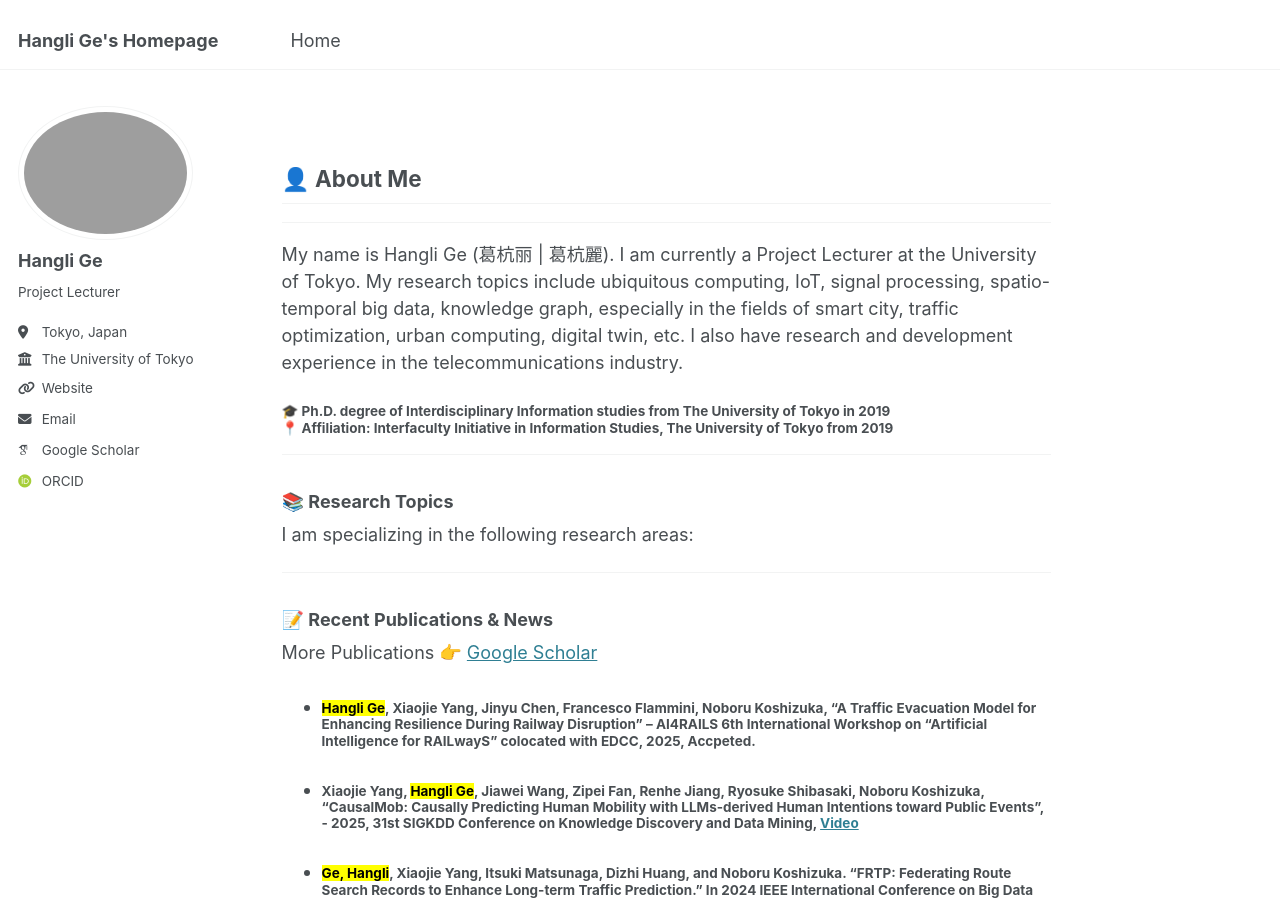
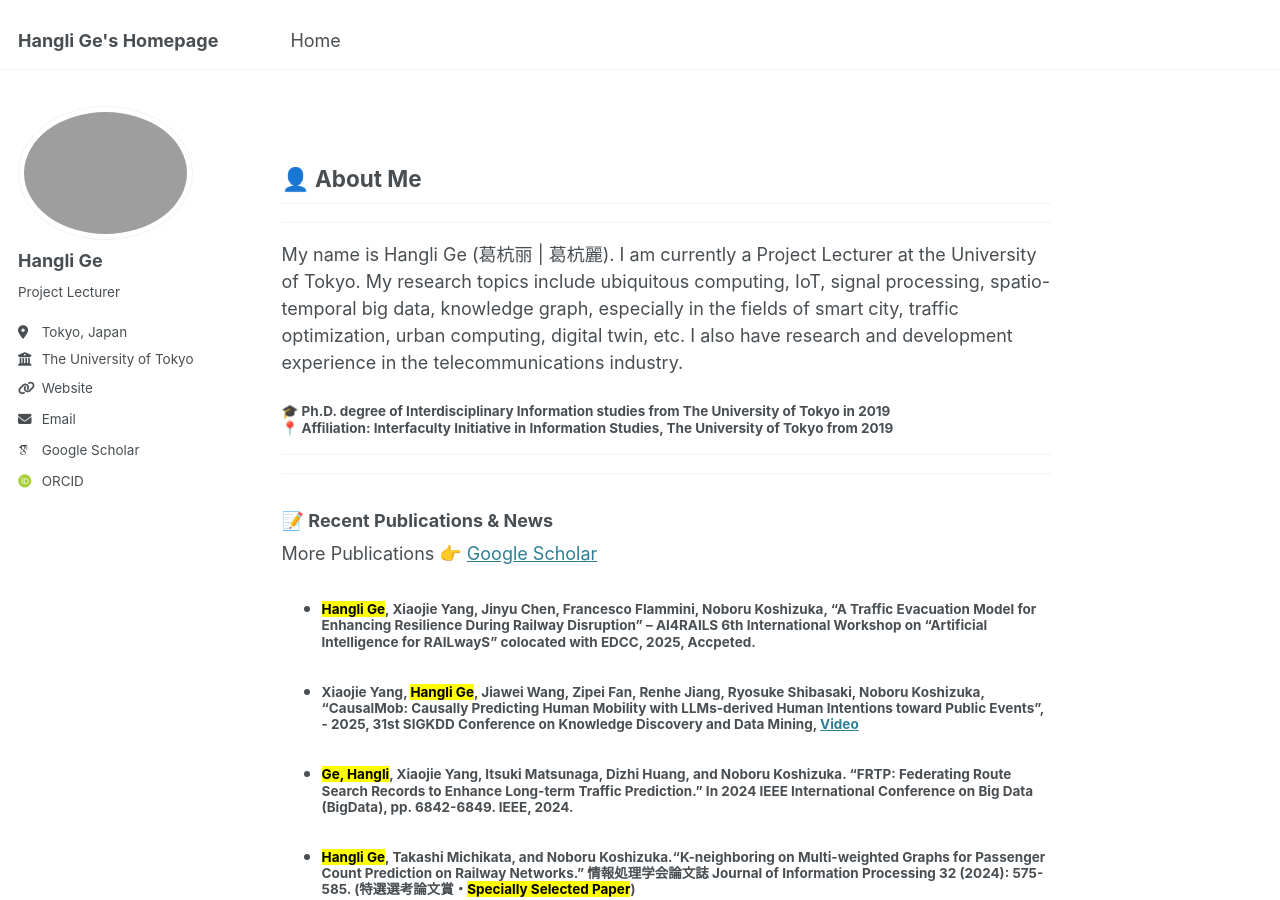
Before and after one commit to christie888/christie888.github.io, a Jekyll site: the page built from _pages/about.md, in a window 1280 px wide and 900 px high. Built offline with Jekyll 4.4.1, drawn with Linux system fonts in a browser that asks for light colours; some web fonts are replaced.

Commit message:
Update about.md

```diff
--- a/_pages/about.md
+++ b/_pages/about.md
@@ -13,10 +13,10 @@ My name is  Hangli Ge (葛杭丽 | 葛杭麗). I am currently a Project Lecturer
 #### 🎓 Ph.D. degree of Interdisciplinary Information studies from The University of Tokyo in 2019<br> 📍 Affiliation: Interfaculty Initiative in Information Studies, The University of Tokyo from 2019
 ---
 
-### 📚 Research Topics
+<!--### 📚 Research Topics
  I am specializing in the following research areas:
 
-<!-- **✨Topic 1: Physics-informed (PI)-AI for Traffic/Congestion Prediction**
+ **✨Topic 1: Physics-informed (PI)-AI for Traffic/Congestion Prediction**
 > Traditional AI models for traffic prediction rely on purely data-driven approaches, which often struggle with accuracy or interpretability, especially in unseen traffic dynamics. Incorporating physics-informed AI (PI-AI) integrates fundamental traffic flow theories into machine learning models. This ensures that predictions remain physically consistent, leading to more reliable and interpretable traffic forecasts.
 
 <!-- **✨Topic 2: Quantum Computing for Optimization Problems**
```
